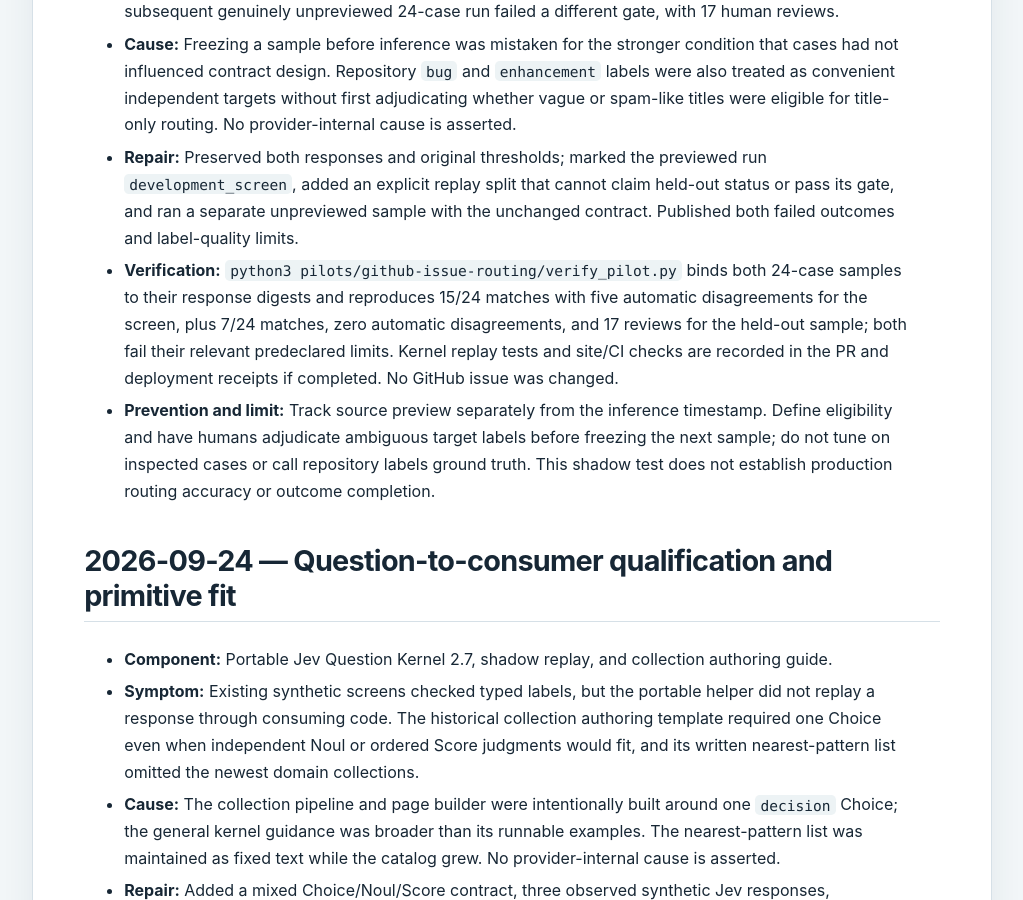
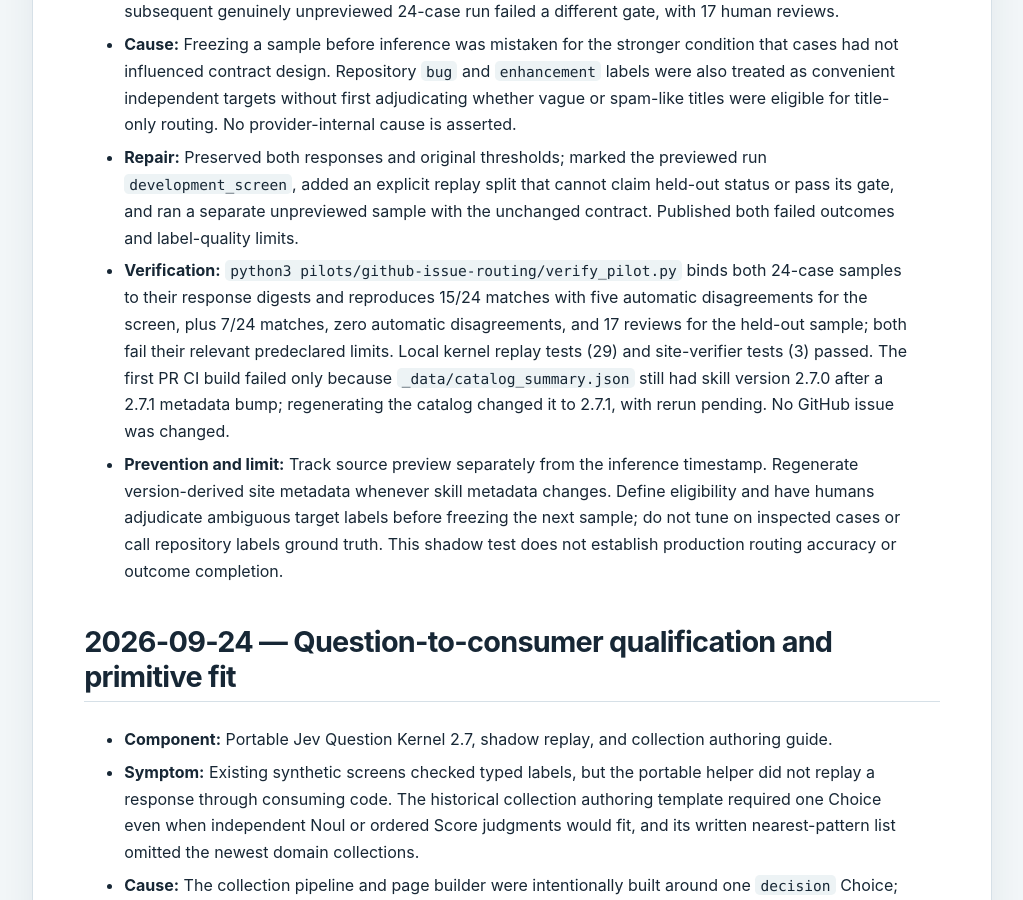
Before and after one commit to Seabass-up/jev-workflow-patterns, a Jekyll site: the page built from docs/lessons-learned.md, in a window 1280 px wide and 900 px high, scrolled down 418 px. Shown: the whole window, without its empty margins (128-1151 px from the left). Built offline with Jekyll 4.4.1, drawn with Linux system fonts in a browser that asks for light colours; our own code applies the rules of GitHub Pages for plain Markdown files.

Commit message:
Regenerate catalog metadata for kernel 2.7.1

```diff
--- a/_data/catalog_summary.json
+++ b/_data/catalog_summary.json
@@ -3,6 +3,6 @@
   "source_catalogs": 30,
   "domain_collections": 23,
   "domain_profiles": 186,
-  "kernel_version": "2.7.0",
+  "kernel_version": "2.7.1",
   "catalog_date": "2026-09-23"
 }
--- a/docs/lessons-learned.md
+++ b/docs/lessons-learned.md
@@ -6,8 +6,8 @@
 - **Symptom:** The first 24-case run was initially described as held out even though candidate titles had been previewed during source selection; its frozen gate failed with five automatic disagreements. A subsequent genuinely unpreviewed 24-case run failed a different gate, with 17 human reviews.
 - **Cause:** Freezing a sample before inference was mistaken for the stronger condition that cases had not influenced contract design. Repository `bug` and `enhancement` labels were also treated as convenient independent targets without first adjudicating whether vague or spam-like titles were eligible for title-only routing. No provider-internal cause is asserted.
 - **Repair:** Preserved both responses and original thresholds; marked the previewed run `development_screen`, added an explicit replay split that cannot claim held-out status or pass its gate, and ran a separate unpreviewed sample with the unchanged contract. Published both failed outcomes and label-quality limits.
-- **Verification:** `python3 pilots/github-issue-routing/verify_pilot.py` binds both 24-case samples to their response digests and reproduces 15/24 matches with five automatic disagreements for the screen, plus 7/24 matches, zero automatic disagreements, and 17 reviews for the held-out sample; both fail their relevant predeclared limits. Kernel replay tests and site/CI checks are recorded in the PR and deployment receipts if completed. No GitHub issue was changed.
-- **Prevention and limit:** Track source preview separately from the inference timestamp. Define eligibility and have humans adjudicate ambiguous target labels before freezing the next sample; do not tune on inspected cases or call repository labels ground truth. This shadow test does not establish production routing accuracy or outcome completion.
+- **Verification:** `python3 pilots/github-issue-routing/verify_pilot.py` binds both 24-case samples to their response digests and reproduces 15/24 matches with five automatic disagreements for the screen, plus 7/24 matches, zero automatic disagreements, and 17 reviews for the held-out sample; both fail their relevant predeclared limits. Local kernel replay tests (29) and site-verifier tests (3) passed. The first PR CI build failed only because `_data/catalog_summary.json` still had skill version 2.7.0 after a 2.7.1 metadata bump; regenerating the catalog changed it to 2.7.1, with rerun pending. No GitHub issue was changed.
+- **Prevention and limit:** Track source preview separately from the inference timestamp. Regenerate version-derived site metadata whenever skill metadata changes. Define eligibility and have humans adjudicate ambiguous target labels before freezing the next sample; do not tune on inspected cases or call repository labels ground truth. This shadow test does not establish production routing accuracy or outcome completion.
 
 ## 2026-09-24 — Question-to-consumer qualification and primitive fit
 
```
